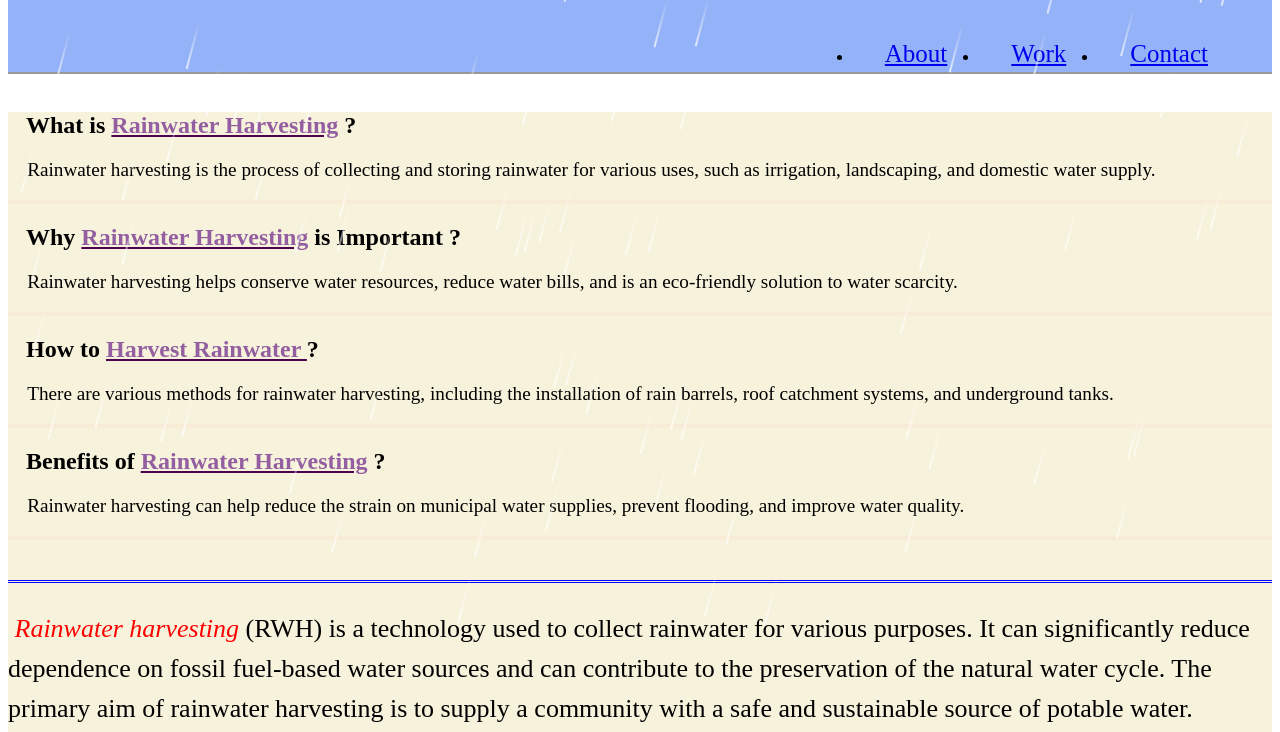
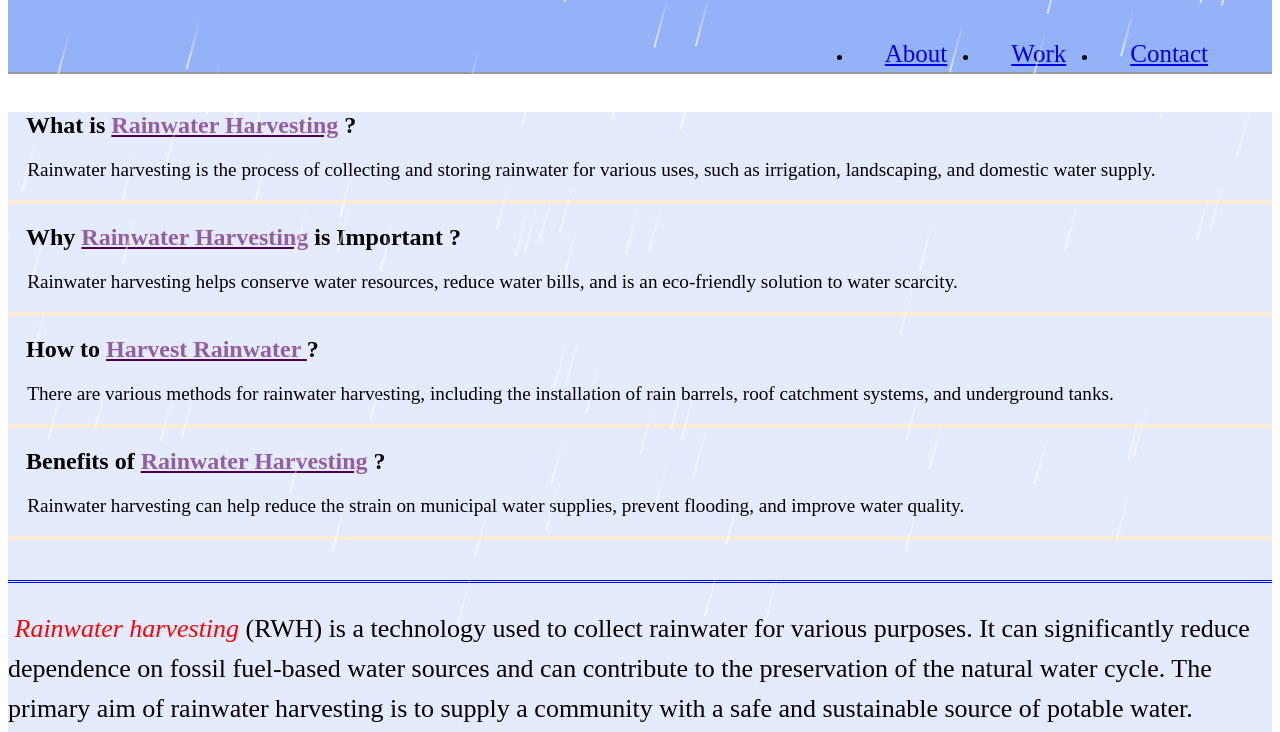
Before and after one commit to Siddharthjha48/che-project, a plain HTML site: page index.html in a window 1280 px wide. Shown: the part 156-888 px from the top of the page. Drawn offline with Linux system fonts and the light colour scheme.

Commit message:
done done

```diff
--- a/web.css
+++ b/web.css
@@ -173,7 +173,7 @@ dfn{
  }
 
  #main{
-  background-color: rgb(247, 242, 219);
+  background-color: rgb(227, 235, 252);
  }
 
  h1{
```
